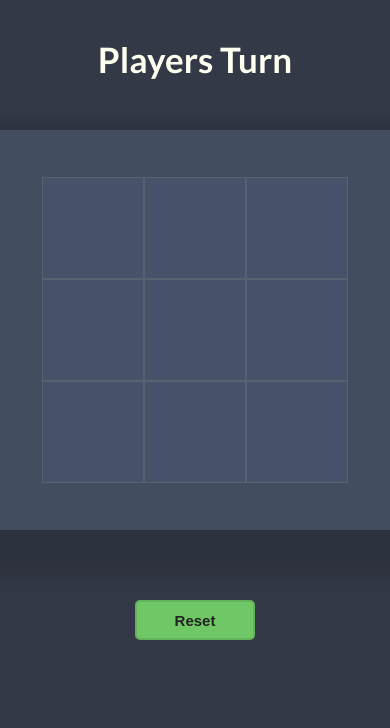
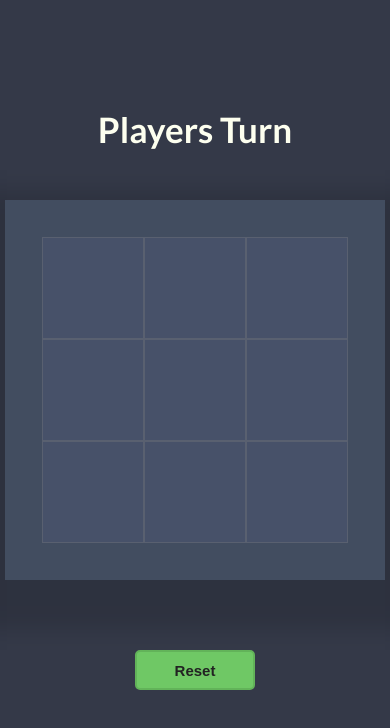
Before and after one commit to john-farina/TicTacCode, a plain HTML site: page index.html in a window 390 px wide. Drawn offline with Linux system fonts and the light colour scheme.

Commit message:
mobile fix

```diff
--- a/style.css
+++ b/style.css
@@ -13,6 +13,7 @@ h1 {
     color: rgb(253, 255, 239);
     font-size: 35px;
     margin: 30px;
+    margin-top: 70px;
 }
 
 .gameboard {
@@ -25,6 +26,16 @@ h1 {
     flex-direction: column;
     background-color: rgb(66, 77, 96);
     box-shadow: 0px 20px 20px 30px rgba(0, 0, 0, 13%);
+}
+
+@media (max-width: 480px) {
+    h1 {
+        margin-top: 100px;
+    }
+    .gameboard {
+        width: 380px;
+        height: 380px;
+    }
 }
 
 .gameRow {
```
